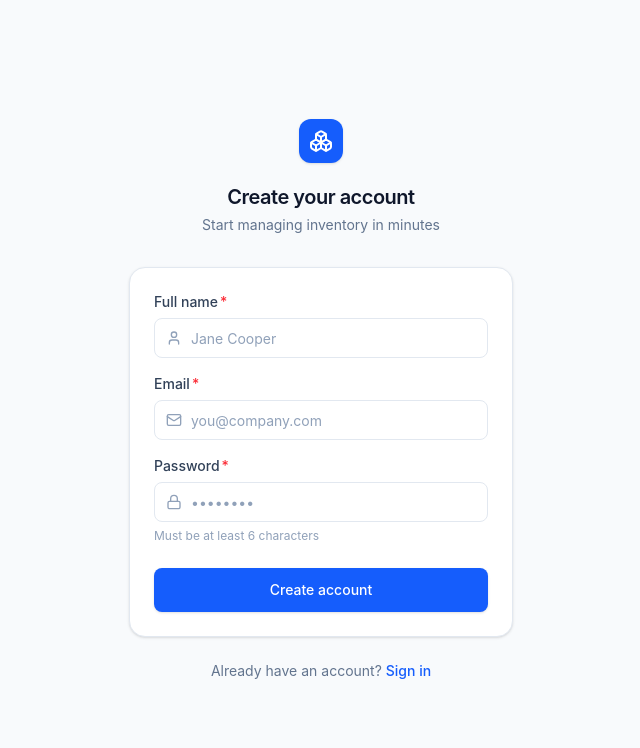
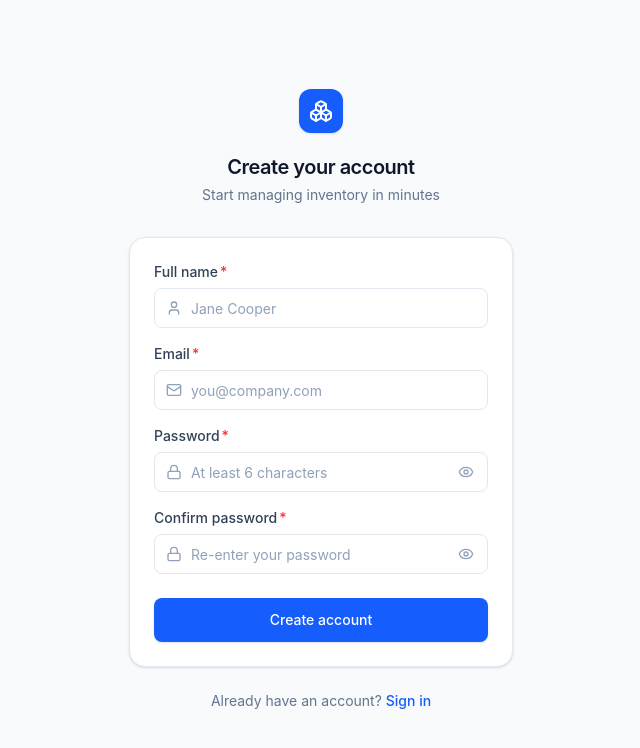
Before and after one commit to Yugal-Patil-38/Inventory-Management, a React (Vite) app in the folder frontend/: page /register in a window 1280 px wide. Shown: the top 748 px of the page, without its empty margins (319-959 px from the left). Built offline with nearby package versions, Linux system fonts and the light colour scheme; no server answers.

Commit message:
feat: add password visibility toggle and confirm password

```diff
--- a/frontend/src/components/common/Input.jsx
+++ b/frontend/src/components/common/Input.jsx
@@ -1,12 +1,21 @@
+import { useState } from 'react'
+import { Eye, EyeOff } from 'lucide-react'
+
 function Input({
   label,
   error,
   hint,
   required,
   icon: Icon,
+  type = 'text',
   className = '',
   ...props
 }) {
+  const [showPassword, setShowPassword] = useState(false)
+
+  const isPassword = type === 'password'
+  const inputType = isPassword && showPassword ? 'text' : type
+
   return (
     <div className={className}>
       {label && (
@@ -22,21 +31,35 @@ function Input({
         )}
 
         <input
+          type={inputType}
           required={required}
           className={`h-10 w-full rounded-lg border bg-white text-sm text-slate-900 transition-colors placeholder:text-slate-400 focus:outline-none focus:ring-4 dark:bg-slate-900 dark:text-slate-100 dark:placeholder:text-slate-500 ${
-            Icon ? 'pl-9 pr-3' : 'px-3'
-          } ${
+            Icon ? 'pl-9' : 'pl-3'
+          } ${isPassword ? 'pr-10' : 'pr-3'} ${
             error
               ? 'border-red-300 focus:border-red-500 focus:ring-red-500/20 dark:border-red-800'
               : 'border-slate-200 focus:border-blue-500 focus:ring-blue-500/20 dark:border-slate-700 dark:focus:border-blue-500'
           }`}
           {...props}
         />
+
+        {isPassword && (
+          <button
+            type="button"
+            onClick={() => setShowPassword(!showPassword)}
+            aria-label={showPassword ? 'Hide password' : 'Show password'}
+            className="absolute right-2 top-1/2 -translate-y-1/2 rounded-md p-1.5 text-slate-400 transition-colors hover:bg-slate-100 hover:text-slate-600 dark:hover:bg-slate-800 dark:hover:text-slate-300"
+          >
+            {showPassword ? (
+              <EyeOff className="h-4 w-4" />
+            ) : (
+              <Eye className="h-4 w-4" />
+            )}
+          </button>
+        )}
       </div>
 
-      {error && (
-        <p className="mt-1.5 text-xs text-red-600 dark:text-red-400">{error}</p>
-      )}
+      {error && <p className="mt-1.5 text-xs text-red-600 dark:text-red-400">{error}</p>}
       {hint && !error && (
         <p className="mt-1.5 text-xs text-slate-400 dark:text-slate-500">
           {hint}
--- a/frontend/src/pages/Register.jsx
+++ b/frontend/src/pages/Register.jsx
@@ -6,22 +6,68 @@ import Input from '../components/common/Input'
 import Button from '../components/common/Button'
 
 function Register() {
-  const [name, setName] = useState('')
-  const [email, setEmail] = useState('')
-  const [password, setPassword] = useState('')
+  const [form, setForm] = useState({
+    name: '',
+    email: '',
+    password: '',
+    confirmPassword: '',
+  })
+
+  const [errors, setErrors] = useState({})
   const [error, setError] = useState('')
   const [isSubmitting, setIsSubmitting] = useState(false)
 
   const { register } = useContext(AuthContext)
   const navigate = useNavigate()
 
+  const handleChange = (event) => {
+    const { name, value } = event.target
+
+    setForm({ ...form, [name]: value })
+    setErrors({ ...errors, [name]: '' })
+  }
+
+  const validate = () => {
+    const nextErrors = {}
+
+    if (!form.name.trim()) {
+      nextErrors.name = 'Name is required'
+    }
+
+    if (!form.email.trim()) {
+      nextErrors.email = 'Email is required'
+    }
+
+    if (!form.password) {
+      nextErrors.password = 'Password is required'
+    } else if (form.password.length < 6) {
+      nextErrors.password = 'Password must be at least 6 characters'
+    }
+
+    if (!form.confirmPassword) {
+      nextErrors.confirmPassword = 'Please confirm your password'
+    } else if (form.password !== form.confirmPassword) {
+      nextErrors.confirmPassword = 'Passwords do not match'
+    }
+
+    return nextErrors
+  }
+
   const handleSubmit = async (event) => {
     event.preventDefault()
     setError('')
+
+    const nextErrors = validate()
+    setErrors(nextErrors)
+
+    if (Object.keys(nextErrors).length > 0) {
+      return
+    }
+
     setIsSubmitting(true)
 
     try {
-      await register(name, email, password)
+      await register(form.name, form.email, form.password)
       navigate('/')
     } catch (err) {
       setError(err.response?.data?.message || 'Unable to register')
@@ -53,36 +99,52 @@ function Register() {
             </div>
           )}
 
-          <form onSubmit={handleSubmit} className="flex flex-col gap-4">
+          <form onSubmit={handleSubmit} noValidate className="flex flex-col gap-4">
             <Input
               label="Full name"
               type="text"
-              value={name}
-              onChange={(event) => setName(event.target.value)}
+              name="name"
+              value={form.name}
+              onChange={handleChange}
               placeholder="Jane Cooper"
               icon={User}
+              error={errors.name}
               required
             />
 
             <Input
               label="Email"
               type="email"
-              value={email}
-              onChange={(event) => setEmail(event.target.value)}
+              name="email"
+              value={form.email}
+              onChange={handleChange}
               placeholder="you@company.com"
               icon={Mail}
+              error={errors.email}
               required
             />
 
             <Input
               label="Password"
               type="password"
-              value={password}
-              onChange={(event) => setPassword(event.target.value)}
-              placeholder="••••••••"
+              name="password"
+              value={form.password}
+              onChange={handleChange}
+              placeholder="At least 6 characters"
               icon={Lock}
-              minLength={6}
-              hint="Must be at least 6 characters"
+              error={errors.password}
+              required
+            />
+
+            <Input
+              label="Confirm password"
+              type="password"
+              name="confirmPassword"
+              value={form.confirmPassword}
+              onChange={handleChange}
+              placeholder="Re-enter your password"
+              icon={Lock}
+              error={errors.confirmPassword}
               required
             />
 
```
